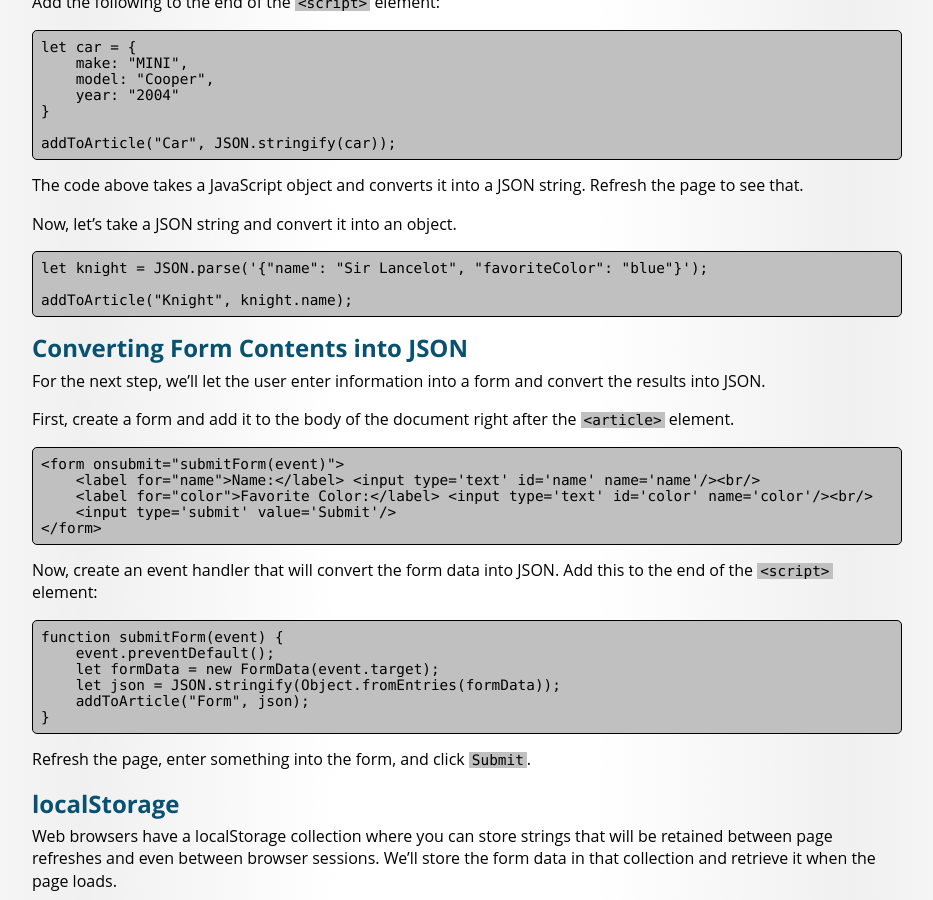
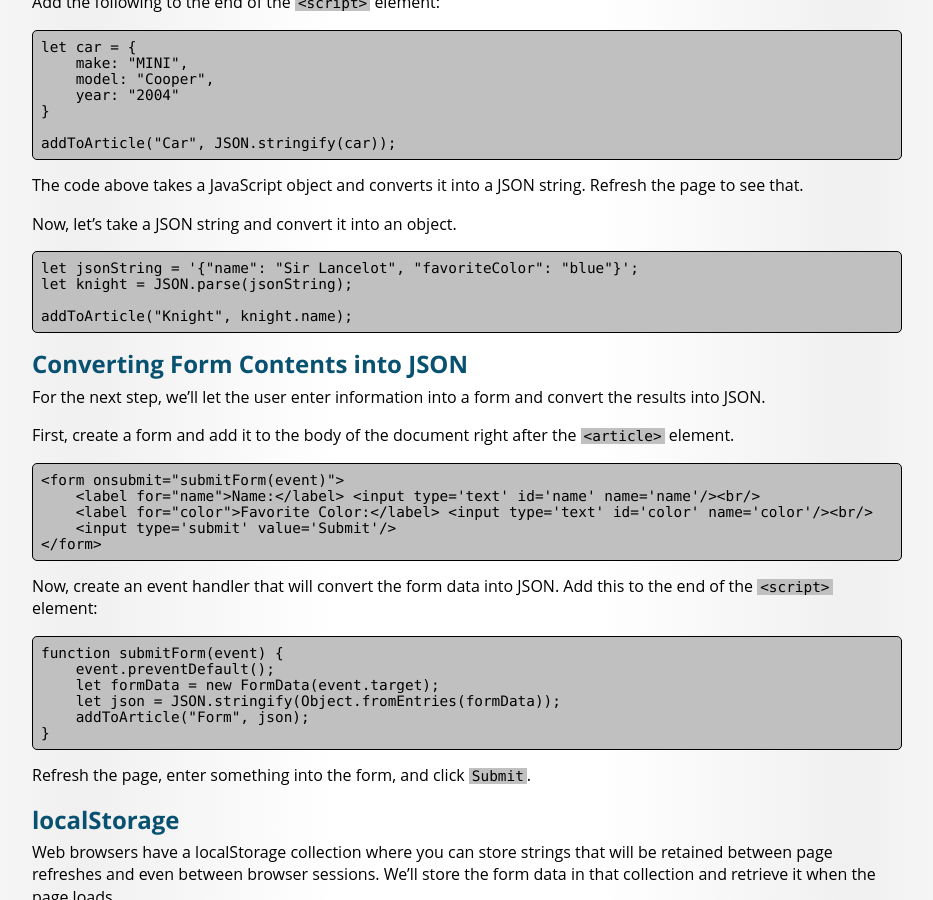
Before and after one commit to BYU-ITC-210/BYU-ITC-210.github.io, a Jekyll site: the page built from walkthrough/JSON-localStorage.md, in a window 1280 px wide and 900 px high, scrolled down 2221 px. Shown: the whole window, without its empty margins (173-1106 px from the left). Built offline with Jekyll 4.4.1, drawn with Linux system fonts in a browser that asks for light colours; some web fonts are replaced.

Commit message:
Update JSON Walkthrough

````diff
--- a/walkthrough/JSON-localStorage.md
+++ b/walkthrough/JSON-localStorage.md
@@ -129,7 +129,8 @@ The code above takes a JavaScript object and converts it into a JSON string. Ref
 Now, let's take a JSON string and convert it into an object.
 
 ```js
-let knight = JSON.parse('{"name": "Sir Lancelot", "favoriteColor": "blue"}');
+let jsonString = '{"name": "Sir Lancelot", "favoriteColor": "blue"}';
+let knight = JSON.parse(jsonString);
 
 addToArticle("Knight", knight.name);
 ```
````
